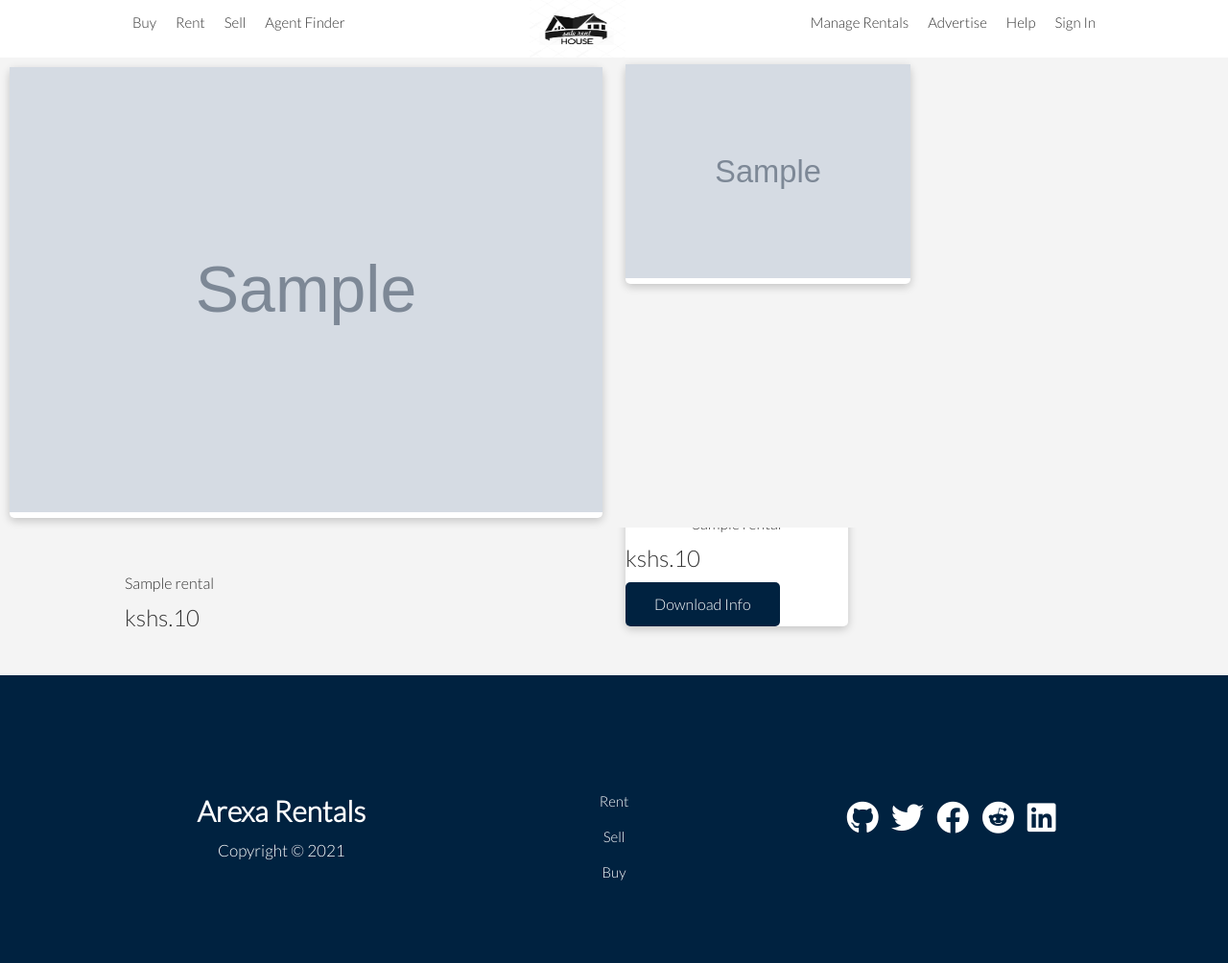
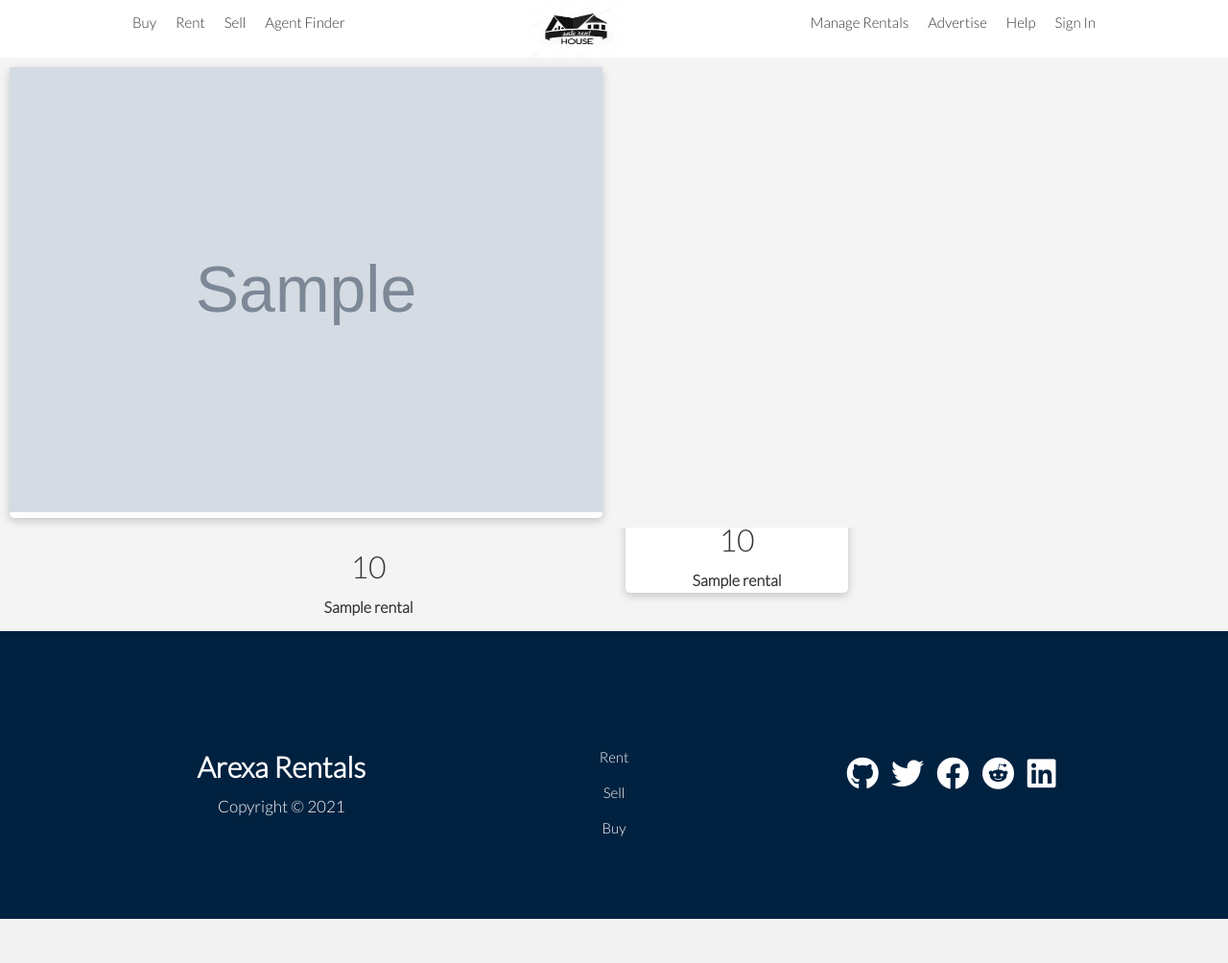
Before and after one commit to OkothPius/Arexa, a Django app: page /rental/1/ in a window 1280 px wide. Shown: the whole page at 96% size. After the commit the page ends 958 px from the top, so only its background shows below. Run offline with Django 3.2, Linux system fonts and the light colour scheme; tables that the repository leaves empty hold one stand-in row (values such as "Sample post"); grey boxes marked "Sample" are stand-in pictures.

Commit message:
feat: update

```diff
--- a/backend/rental/templates/rental/rental_detail.html
+++ b/backend/rental/templates/rental/rental_detail.html
@@ -3,12 +3,6 @@
 {% block content %}
   <section class="detail bg-light">
     <div class="grid">
-      {% for pic in rental %}
-      <div class="card">
-        <img src="{{ pic.image.url }}" alt="">
-      </div>
-      {% endfor %}
-
       {% for detail in images %}
         <div class="card">
           <img src="{{ detail.image.url }}" alt="">
@@ -16,24 +10,18 @@
       {% endfor %}
     </div>
 
-    <div class="container">
-      <div class="grid">
-        <div class="showcase-detail">
-          {% for pic in rental %}
-            <p>{{ pic.title }}</p>
-            <h2>kshs.{{ pic.price }}</h2>
-          {% endfor %}
+    <div class="hse container grid">
+      {% for hse in rental %}
+        <div class="text-center">
+          <h2 class="md">{{ hse.price }}</h2>
+          <h4>{{ hse.title }}</h4>
         </div>
 
-        <div class="card showcase-print">
-          {% for pic in rental %}
-            <p class="text-center">{{ pic.title }}</p>
-            <h2>kshs.{{ pic.price }}</h2>
-            <a href="" class="btn btn-dark">Download Info</a>
-          {% endfor %}
-        </div>
-
-      </div>
+        <div class="card text-center">
+          <h2 class="md">{{ hse.price }}</h2>
+            <h4>{{ hse.title }}</h4>
+          </div>
+      {% endfor %}
     </div>
 
   </section>
```
